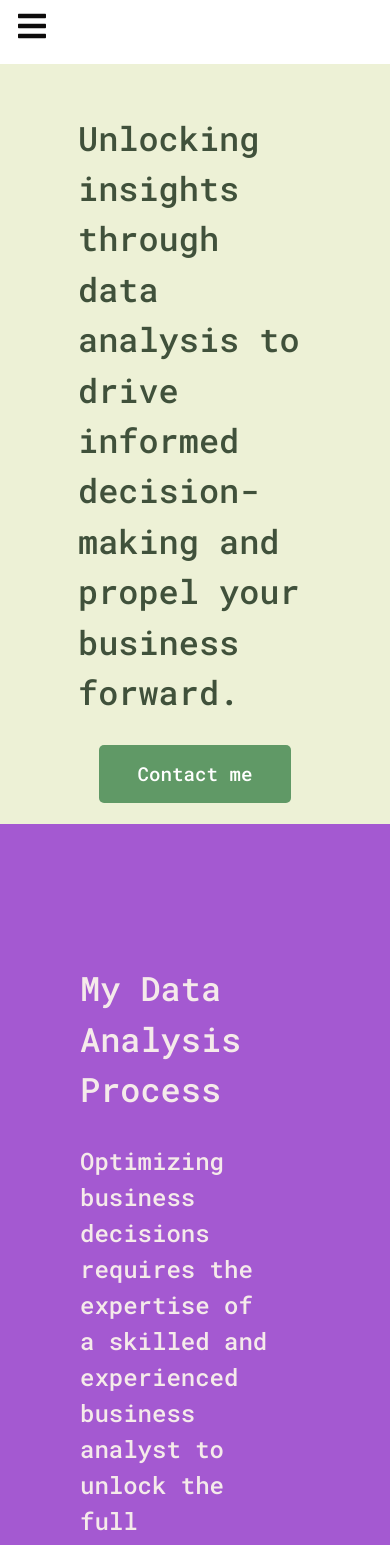
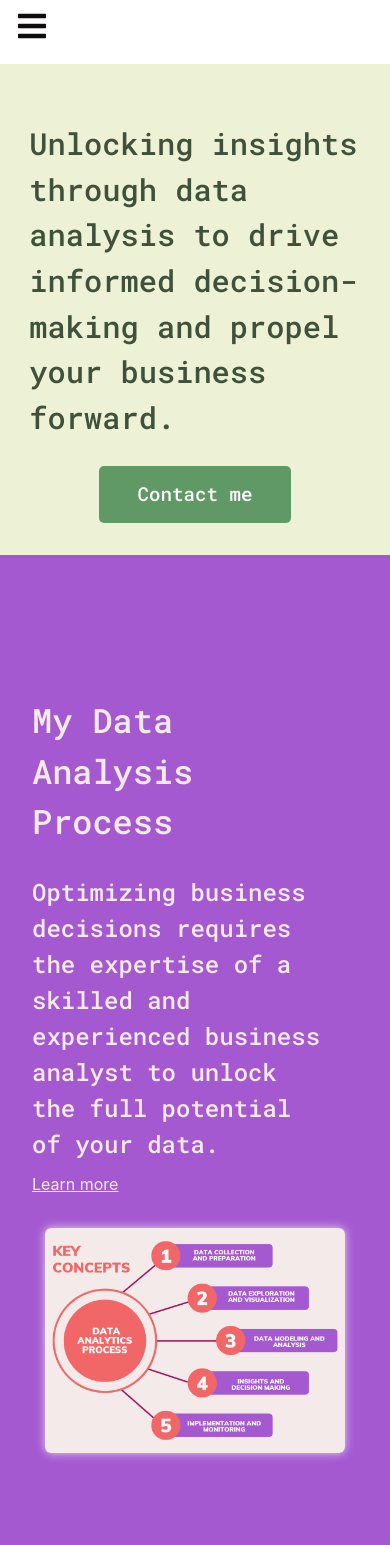
Before and after one commit to Behlil/behlil.github.io, a React (Vite) app: page / in a window 390 px wide. Shown: the top 1545 px of the page. Built offline with nearby package versions, Linux system fonts and the light colour scheme; a web font is replaced by a local one.

Commit message:
fix: home page form

```diff
--- a/src/Pages/home.css
+++ b/src/Pages/home.css
@@ -157,21 +157,22 @@
     .home-section1 {
         margin: 0;
         padding: 0;
-        height: 90vh;
+        /* height: 90vh; */
         background-color: #EDF1D6;
         display: flex;
         flex-direction: column;
         align-items: center;
         justify-content: center;
+        padding: 2em 0;
 
     }
 
     .home-section1 h2 {
         /* margin-top: 6em; */
-        max-width: 60%;
+        max-width: 85%;
         color: #40513B;
         text-align: left;
-        font-size: 2.1em;
+        font-size: 1.9em;
         font-family: 'Roboto Mono', monospace;
         font-weight: 600;
     }
@@ -202,7 +203,7 @@
     /* Section 2 */
     .home-section2 {
         background-color: #A459D1;
-        padding: 7em 5em;
+        padding: 7em 2em;
         display: flex;
         flex-direction: column;
         align-items: center;
@@ -247,7 +248,7 @@
     /* Section 3 */
     .home-section3 {
         background-color: #20262E;
-        padding: 7em 5em;
+        padding: 7em 2em;
         display: flex;
         flex-direction: column-reverse;
         gap: 3em;
```
